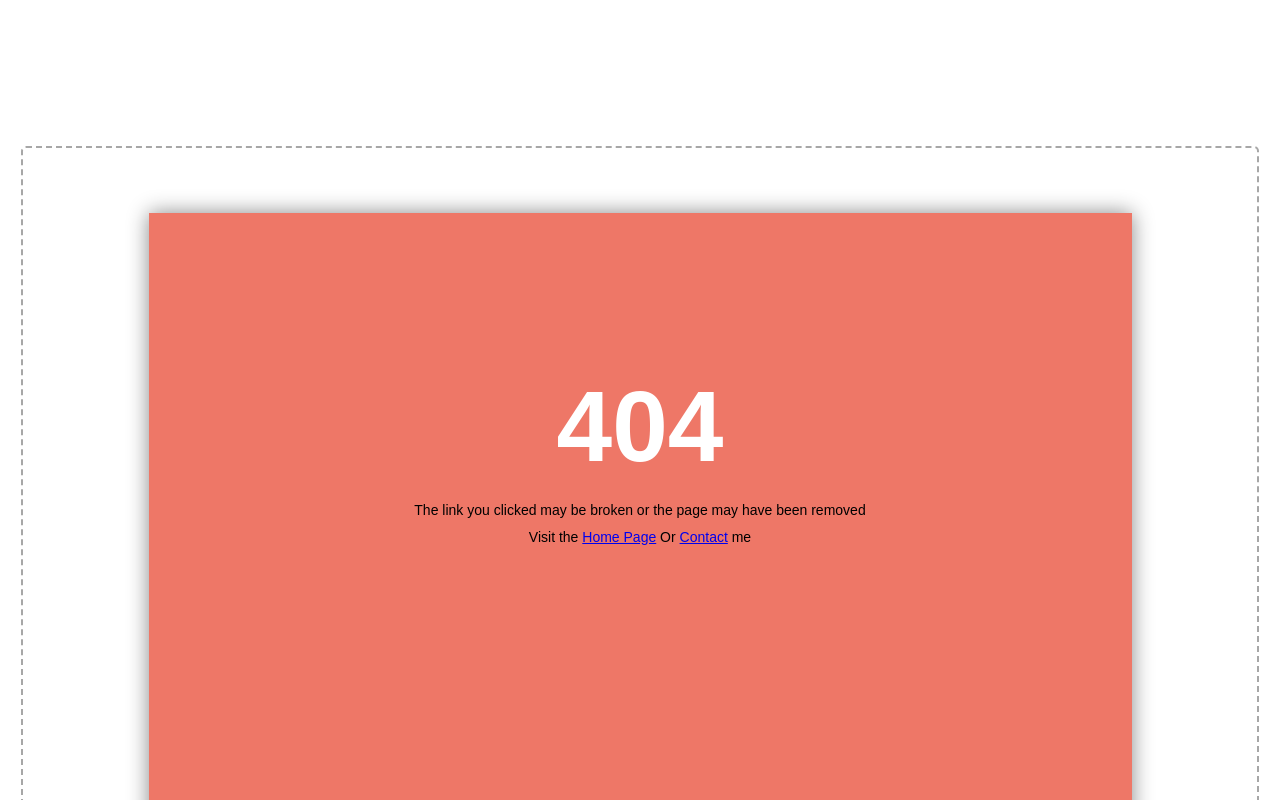
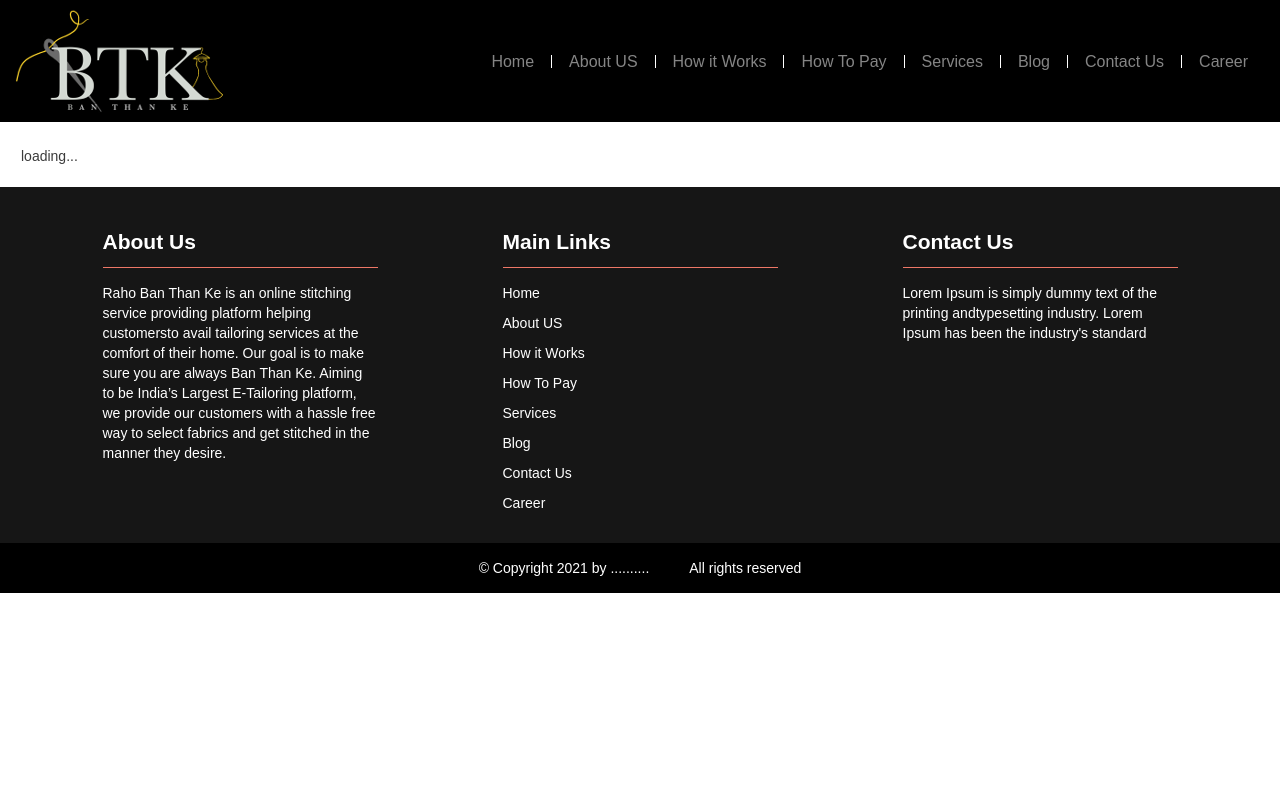
Before and after one commit to Subrata0biswas/stichboho, a React (Create React App) app: page /product-details/id/1 in a window 1280 px wide. Before the commit this address had no page. Shown: the top 800 px of the page. Built offline with nearby package versions, Linux system fonts and the light colour scheme.

Commit message:
product details wip

```diff
--- a/src/App.js
+++ b/src/App.js
@@ -8,6 +8,7 @@ import Layout from "./layout/layout";
 import Home from "./screens/home/home";
 import SubCategory from "./screens/subCategory/subCategory";
 import ProductList from "./screens/products/productList";
+import ProductDetails from "./screens/products/productDetails";
 import AboutUs from "./screens/aboutUs/aboutUs";
 import ContactUs from "./screens/contactUs/contactUs";
 import HowItWork from "./screens/howItWork/howItWork";
@@ -23,6 +24,18 @@ class App extends React.Component {
     return (
       <Router>
         <Switch>
+          {/* header menu start */}
+
+          <GeneralRoute exact path="/about-us" component={AboutUs} />
+          <GeneralRoute exact path="/contact-us" component={ContactUs} />
+          <GeneralRoute exact path="/how-it-work" component={HowItWork} />
+          <GeneralRoute exact path="/how-to-play" component={HowToPlay} />
+          <GeneralRoute exact path="/service" component={Service} />
+          <GeneralRoute exact path="/blog" component={Blog} />
+          <GeneralRoute exact path="/career" component={Career} />
+
+          {/* header menu end */}
+
           <GeneralRoute exact path="/" component={Home} />
           <GeneralRoute
             exact
@@ -34,13 +47,12 @@ class App extends React.Component {
             path="/product-list/id/:id"
             component={ProductList}
           />
-          <GeneralRoute exact path="/about-us" component={AboutUs} />
-          <GeneralRoute exact path="/contact-us" component={ContactUs} />
-          <GeneralRoute exact path="/how-it-work" component={HowItWork} />
-          <GeneralRoute exact path="/how-to-play" component={HowToPlay} />
-          <GeneralRoute exact path="/service" component={Service} />
-          <GeneralRoute exact path="/blog" component={Blog} />
-          <GeneralRoute exact path="/career" component={Career} />
+
+          <GeneralRoute
+            exact
+            path="/product-details/id/:id"
+            component={ProductDetails}
+          />
 
           {/* page not found Start */}
           <Route component={PageNotFound} />
--- /dev/null
+++ b/src/screens/products/productDetails.js
@@ -0,0 +1,65 @@
+import React from "react";
+import axios from "axios";
+
+// import component
+import { API } from "../../config/service";
+import NoDataFound from "../../components/noDataFound/noDataFound";
+
+class ProductDetails extends React.Component {
+  constructor(props) {
+    super(props);
+    this.state = {
+      loader: true,
+    };
+  }
+
+  componentDidMount() {}
+  componentWillUnmount() {}
+
+  render() {
+    const { loader, products, cateType, subCateType } = this.state;
+    return (
+      <main>
+        {loader ? (
+          <div>loading...</div>
+        ) : (
+          <div className="main-border">
+            <div className="breadcumb">
+              <div className="container">
+                <ul>
+                  <li>
+                    <span
+                      className="span-cursor"
+                      onClick={() => this.props.history.replace("/")}
+                    >
+                      Home
+                    </span>
+                  </li>
+                  {cateType ? (
+                    <li>
+                      <span
+                        className="span-cursor"
+                        onClick={() => this.props.history.goBack()}
+                      >
+                        {cateType}
+                      </span>
+                    </li>
+                  ) : null}
+                  <li>{subCateType}</li>
+                </ul>
+              </div>
+            </div>
+
+            <span className="cut-item top-left"></span>
+            <span className="cut-item left-bottom"></span>
+            <span className="cut-item top-right"></span>
+            <span className="cut-item right-bottom"></span>
+            <span className="cut-item bottom"></span>
+          </div>
+        )}
+      </main>
+    );
+  }
+}
+
+export default ProductDetails;
--- a/src/screens/products/productList.js
+++ b/src/screens/products/productList.js
@@ -31,7 +31,6 @@ class ProductList extends React.Component {
         productId: this.props.match.params.id,
       })
       .then((res) => {
-        console.log("res", res);
         this.setState({ loader: false });
         if (res.data.code === 200) {
           this.setState({
```
